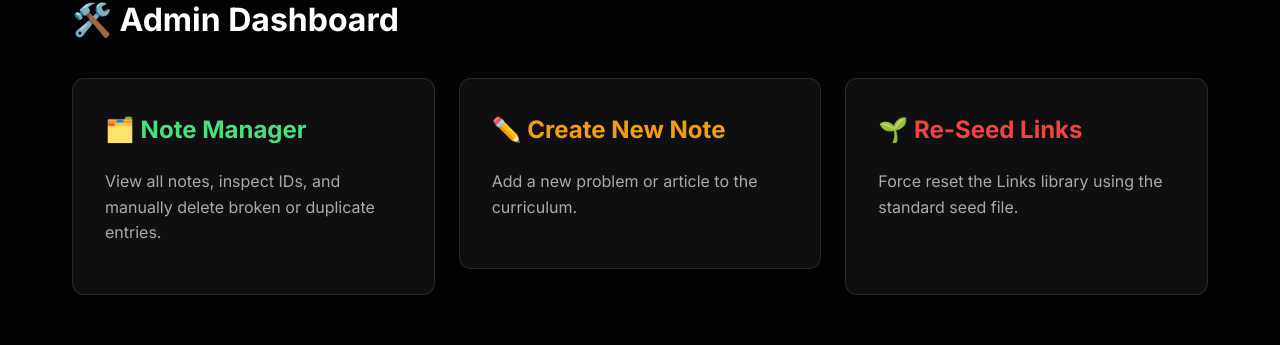
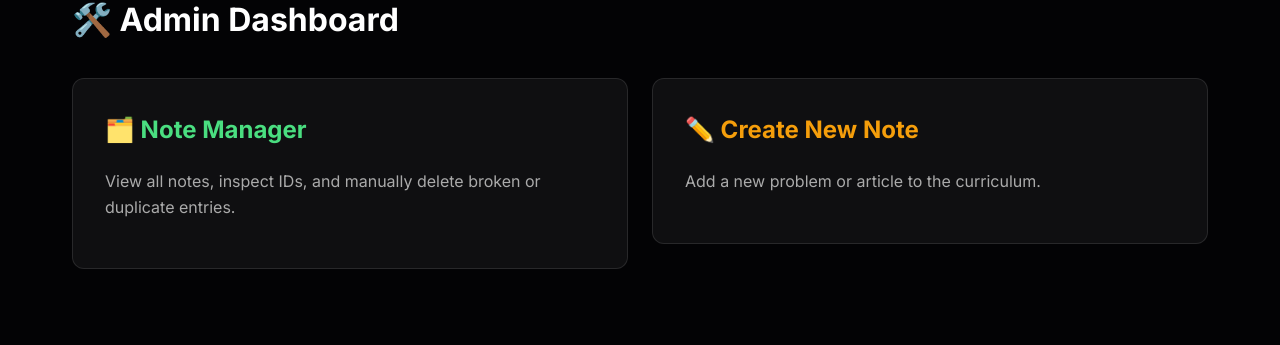
Before and after one commit to AbdulWasay0029/DSA, a Next.js app: page /admin in a window 1280 px wide. Shown: the part 171-516 px from the top of the page. Built offline with nearby package versions, Linux system fonts and the light colour scheme; no server answers.

Commit message:
style(admin): remove re-seed links button from dashboard

```diff
--- a/app/admin/page.tsx
+++ b/app/admin/page.tsx
@@ -36,24 +36,7 @@ export default function AdminDashboard() {
                     </div>
                 </Link>
 
-                <div
-                    onClick={() => {
-                        if (confirm('Are you sure? This will attempt to re-seed links from the JSON file.')) {
-                            fetch('/api/seed-links').then(res => res.json()).then(d => alert(d.message || d.error));
-                        }
-                    }}
-                    style={{
-                        padding: '2rem',
-                        background: 'rgba(255,255,255,0.05)',
-                        border: '1px solid rgba(255,255,255,0.1)',
-                        borderRadius: '12px',
-                        transition: 'transform 0.2s',
-                        cursor: 'pointer'
-                    }}
-                >
-                    <h2 style={{ color: '#ef4444', marginTop: 0 }}>🌱 Re-Seed Links</h2>
-                    <p style={{ color: '#aaa' }}>Force reset the Links library using the standard seed file.</p>
-                </div>
+
             </div>
         </div>
     );
```
